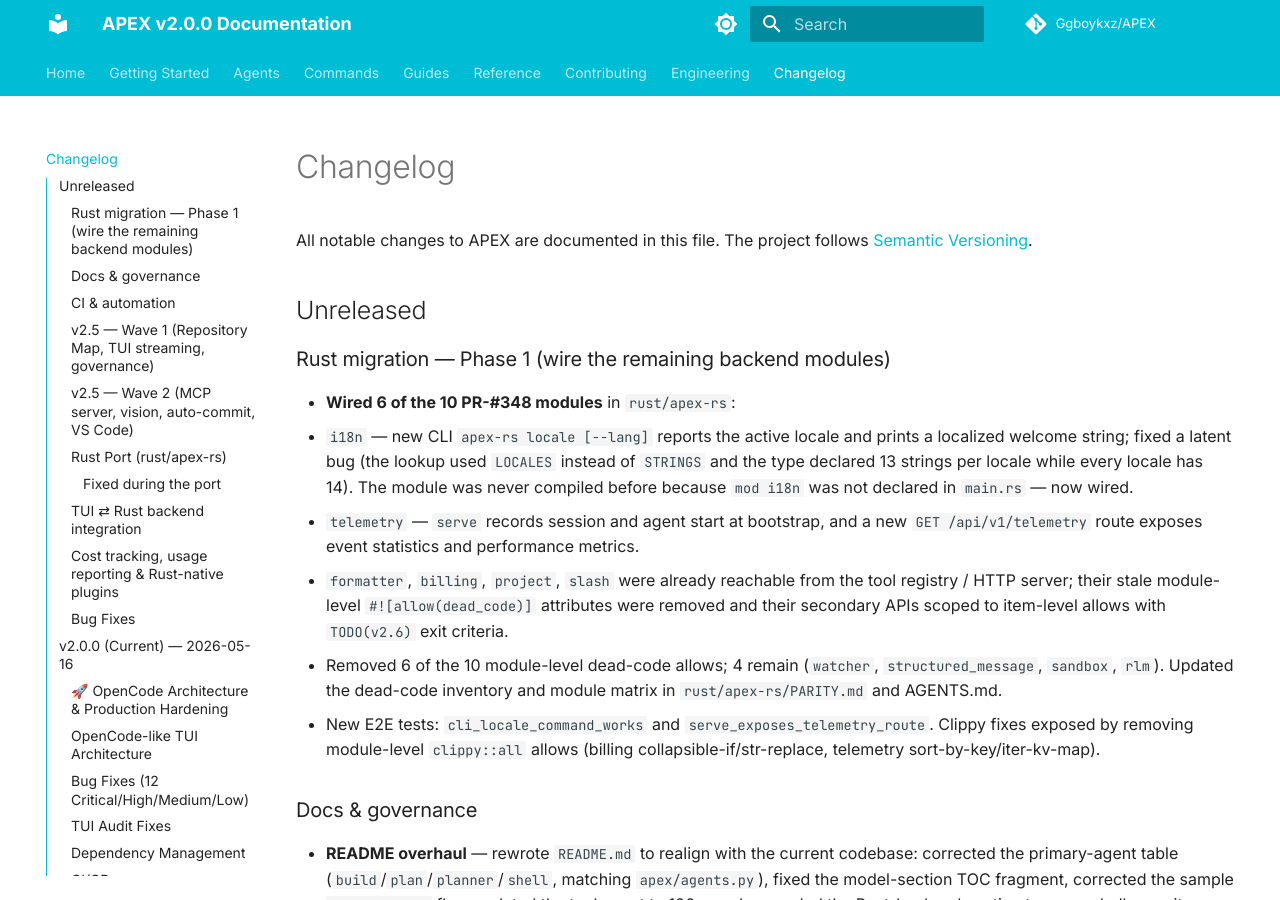
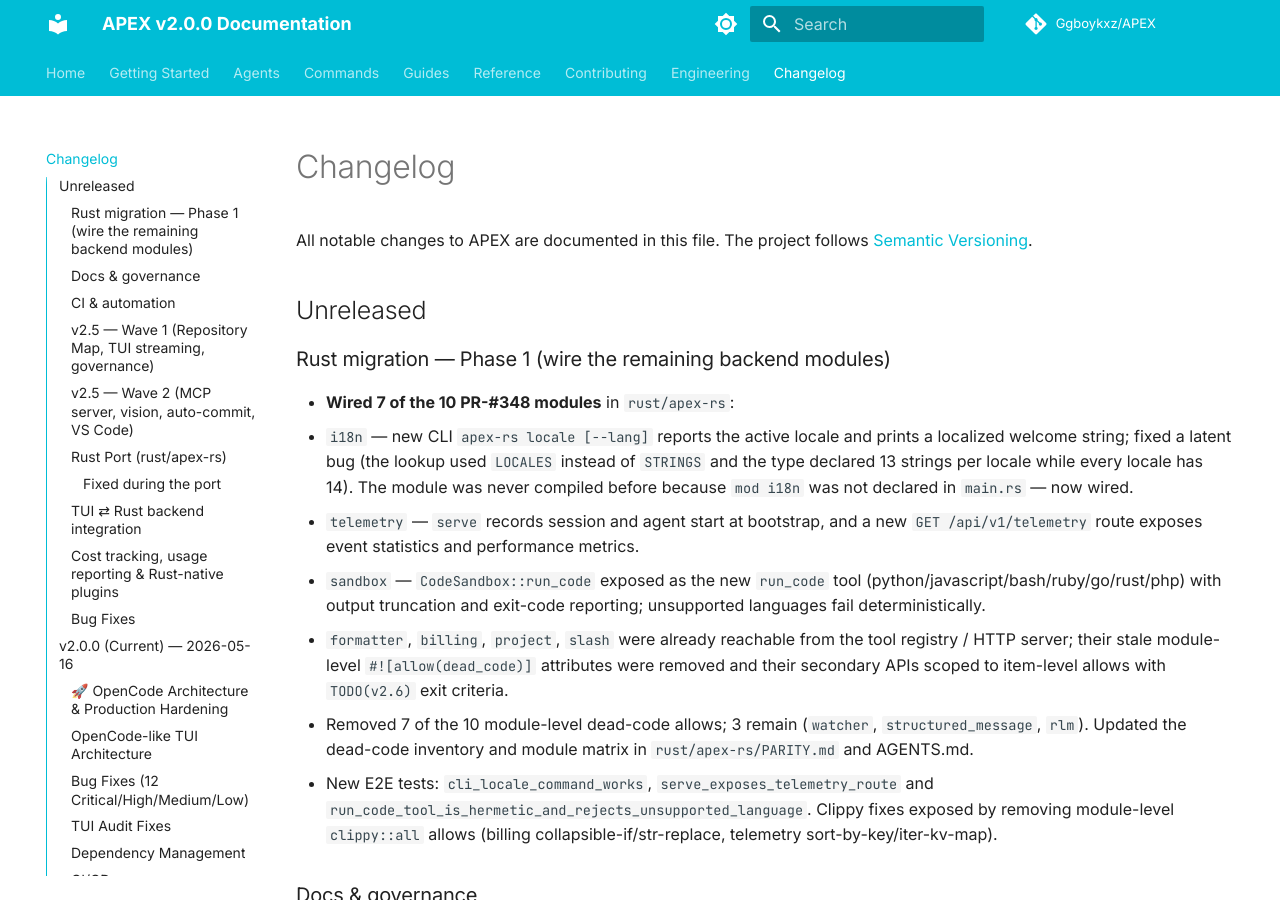
Before and after one commit to Ggboykxz/APEX, an MkDocs documentation site: the page built from docs/changelog.md, in a window 1280 px wide and 900 px high. Built offline with MkDocs 1.6.1 and Material for MkDocs 9.7.7, drawn with Linux system fonts in a browser that asks for light colours; comment, search, counter and statistics services are not loaded; the version menu is left out.

Commit message:
feat(apex-rs): wire sandbox as run_code tool; drop module-level dead-code allow

```diff
--- a/docs/changelog.md
+++ b/docs/changelog.md
@@ -6,7 +6,7 @@ All notable changes to APEX are documented in this file. The project follows [Se
 
 ### Rust migration — Phase 1 (wire the remaining backend modules)
 
-- **Wired 6 of the 10 PR-#348 modules** in `rust/apex-rs`:
+- **Wired 7 of the 10 PR-#348 modules** in `rust/apex-rs`:
   - `i18n` — new CLI `apex-rs locale [--lang]` reports the active locale and
     prints a localized welcome string; fixed a latent bug (the lookup used
     `LOCALES` instead of `STRINGS` and the type declared 13 strings per locale
@@ -15,15 +15,20 @@ All notable changes to APEX are documented in this file. The project follows [Se
   - `telemetry` — `serve` records session and agent start at bootstrap, and a
     new `GET /api/v1/telemetry` route exposes event statistics and performance
     metrics.
+  - `sandbox` — `CodeSandbox::run_code` exposed as the new `run_code` tool
+    (python/javascript/bash/ruby/go/rust/php) with output truncation and
+    exit-code reporting; unsupported languages fail deterministically.
   - `formatter`, `billing`, `project`, `slash` were already reachable from the
     tool registry / HTTP server; their stale module-level `#![allow(dead_code)]`
     attributes were removed and their secondary APIs scoped to item-level
     allows with `TODO(v2.6)` exit criteria.
-- Removed 6 of the 10 module-level dead-code allows; 4 remain (`watcher`,
-  `structured_message`, `sandbox`, `rlm`). Updated the dead-code inventory and
+- Removed 7 of the 10 module-level dead-code allows; 3 remain (`watcher`,
+  `structured_message`, `rlm`). Updated the dead-code inventory and
   module matrix in `rust/apex-rs/PARITY.md` and AGENTS.md.
-- New E2E tests: `cli_locale_command_works` and
-  `serve_exposes_telemetry_route`. Clippy fixes exposed by removing module-level
+- New E2E tests: `cli_locale_command_works`,
+  `serve_exposes_telemetry_route` and
+  `run_code_tool_is_hermetic_and_rejects_unsupported_language`. Clippy fixes
+  exposed by removing module-level
   `clippy::all` allows (billing collapsible-if/str-replace, telemetry
   sort-by-key/iter-kv-map).
 
```
Also changed, not shown: AGENTS.md (+4 -4 lines), rust/apex-rs/PARITY.md (+15 -14 lines), 3 other files.
